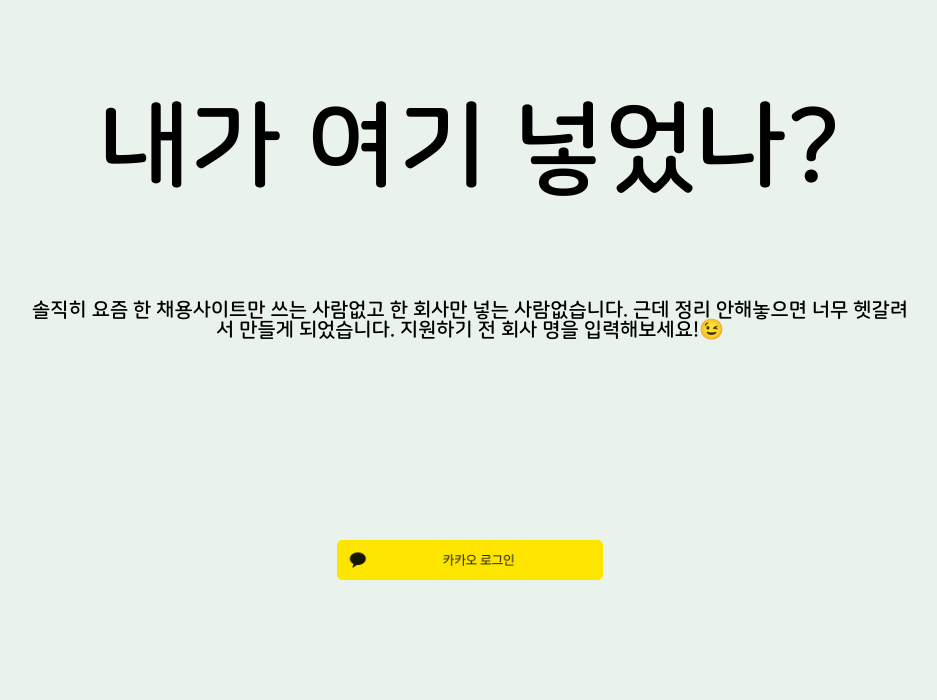
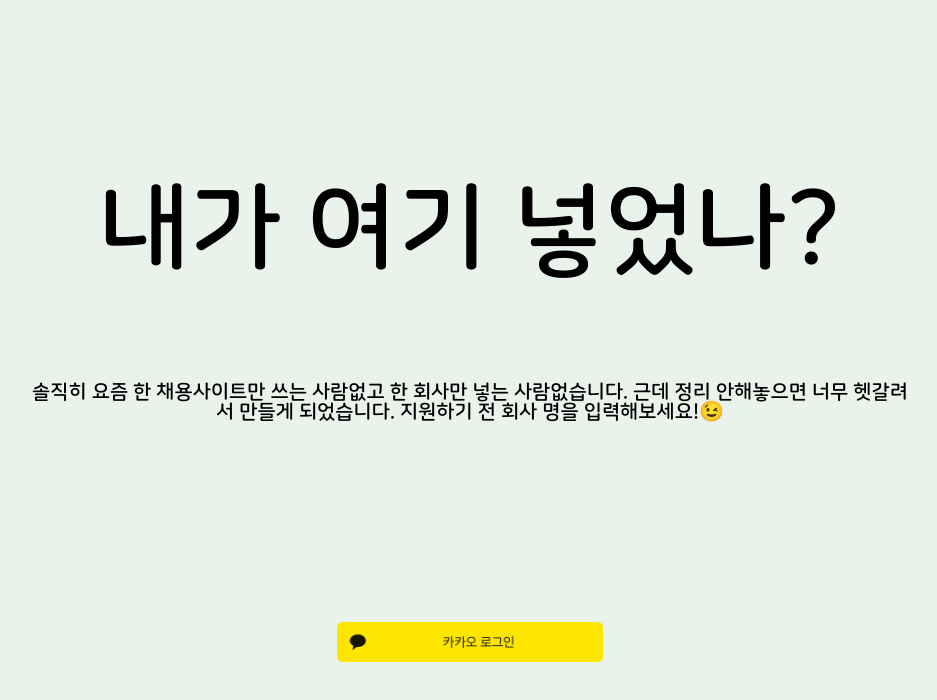
Before and after one commit to HIITMEMARIO/did-i-applied-here, a React (Vite) app: page /login in a window 1280 px wide. Shown: the top 700 px of the page, without its empty margins (170-1107 px from the left). Built offline with nearby package versions, Linux system fonts and the light colour scheme; no server answers.

Commit message:
fix:버튼 위치 수정

```diff
--- a/src/components/Login.tsx
+++ b/src/components/Login.tsx
@@ -26,6 +26,7 @@ const StMainWrapper = styled.div`
   align-items: center;
   justify-content: center;
   flex-direction: column;
+  height: 93vh;
 
   h1 {
     font-size: 100px;
```
